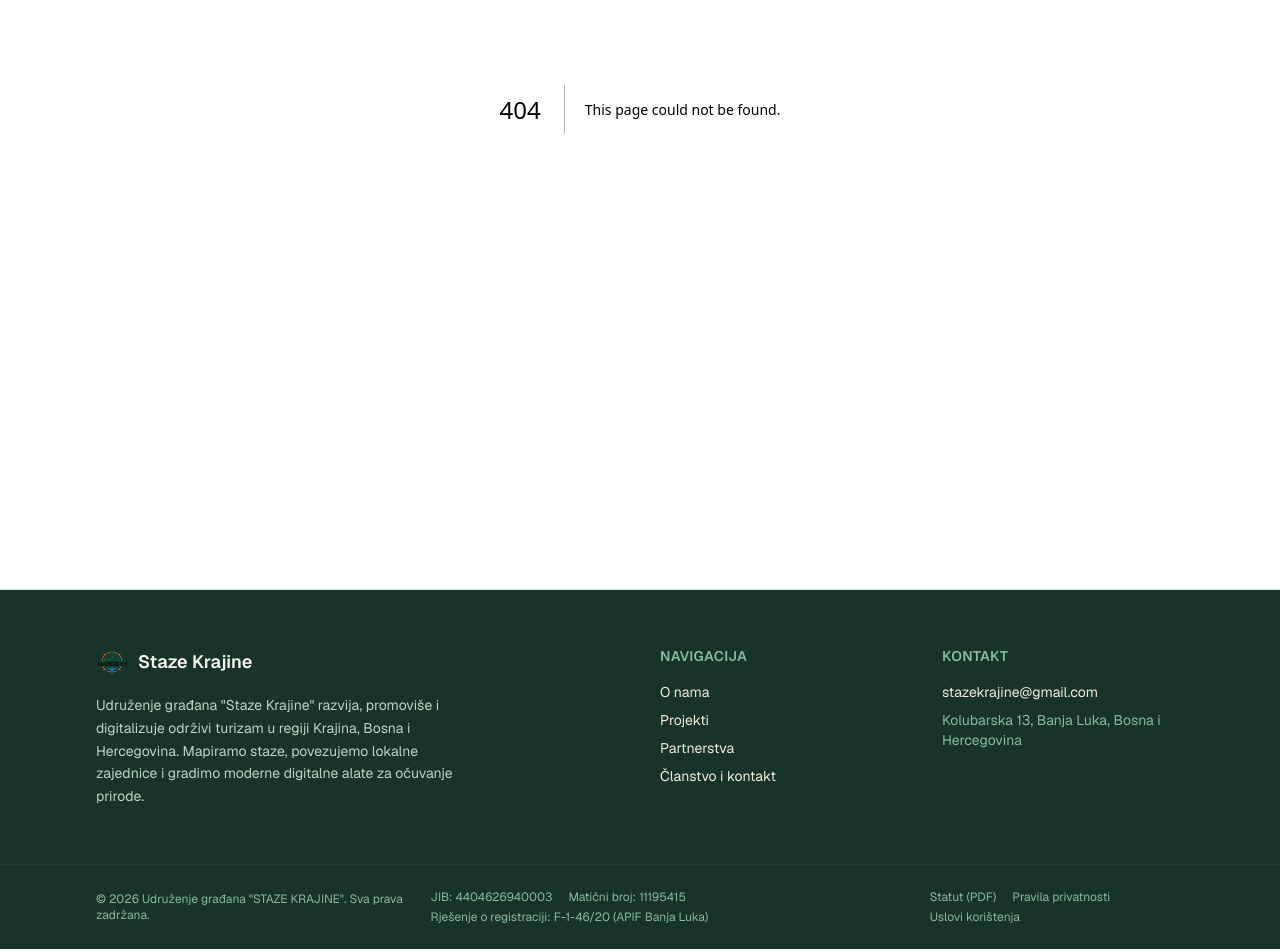
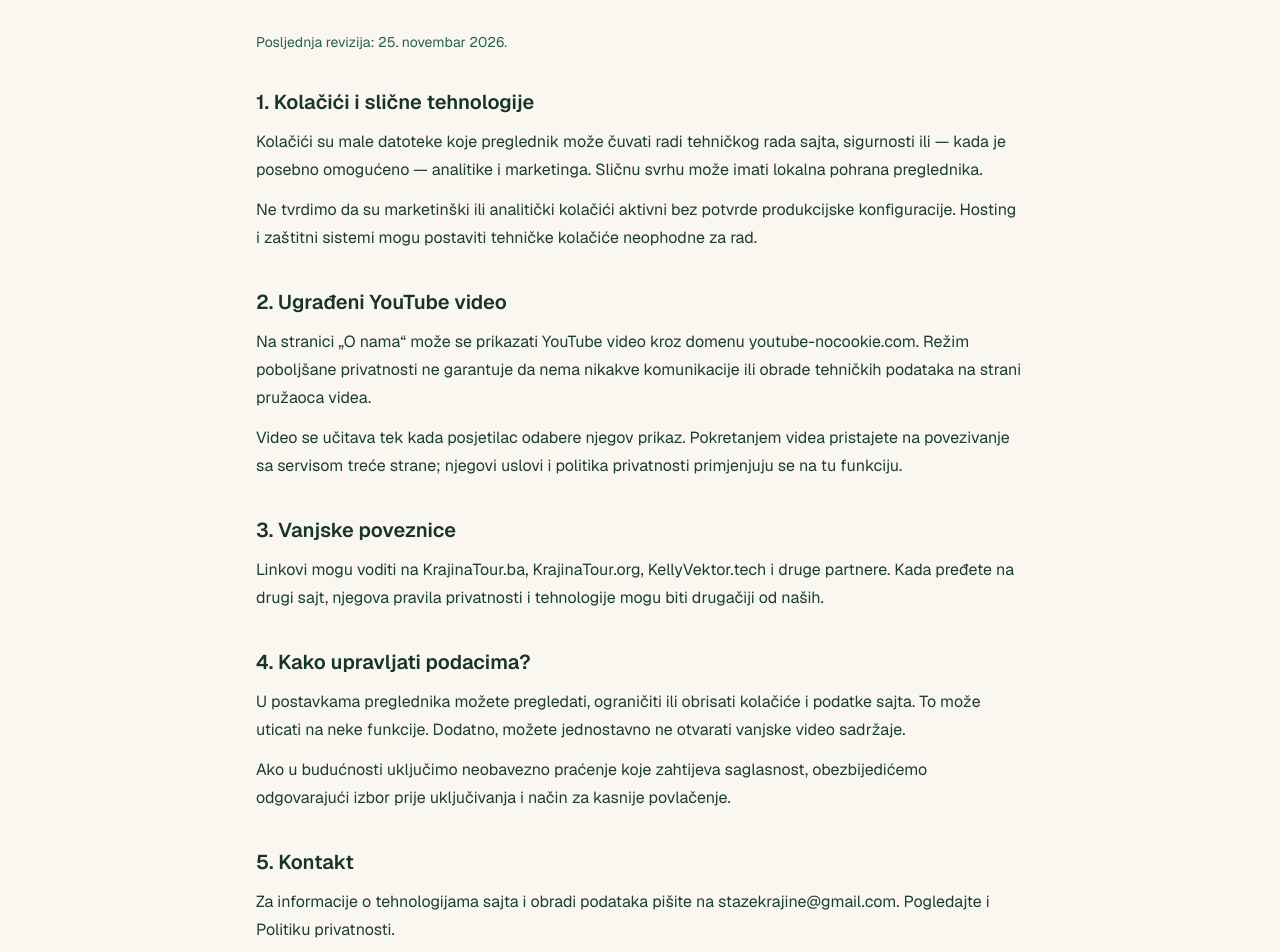
Before and after one commit to KellyVektorAI/stazekrajine-org, a Next.js app: page /kolacici in a window 1280 px wide. Before the commit this address had no page. Shown: the part 420-1372 px from the top of the page. Built offline with nearby package versions, Linux system fonts and the light colour scheme.

Commit message:
docs(staze): add cookies and external services policy

```diff
--- /dev/null
+++ b/app/kolacici/page.tsx
@@ -0,0 +1,32 @@
+import type { Metadata } from "next";
+import { LegalDocument, type LegalSection } from "@/components/LegalDocument";
+
+export const metadata: Metadata = {
+  title: "Kolačići i vanjske usluge",
+  description: "Informacije o tehničkoj pohrani, YouTube videu, hostingu i vanjskim povezanim servisima na StazeKrajine.org.",
+};
+
+const sections: LegalSection[] = [
+  { title: "1. Kolačići i slične tehnologije", paragraphs: [
+    "Kolačići su male datoteke koje preglednik može čuvati radi tehničkog rada sajta, sigurnosti ili — kada je posebno omogućeno — analitike i marketinga. Sličnu svrhu može imati lokalna pohrana preglednika.",
+    "Ne tvrdimo da su marketinški ili analitički kolačići aktivni bez potvrde produkcijske konfiguracije. Hosting i zaštitni sistemi mogu postaviti tehničke kolačiće neophodne za rad."
+  ] },
+  { title: "2. Ugrađeni YouTube video", paragraphs: [
+    "Na stranici „O nama“ može se prikazati YouTube video kroz domenu youtube-nocookie.com. Režim poboljšane privatnosti ne garantuje da nema nikakve komunikacije ili obrade tehničkih podataka na strani pružaoca videa.",
+    "Video se učitava tek kada posjetilac odabere njegov prikaz. Pokretanjem videa pristajete na povezivanje sa servisom treće strane; njegovi uslovi i politika privatnosti primjenjuju se na tu funkciju."
+  ] },
+  { title: "3. Vanjske poveznice", paragraphs: [
+    "Linkovi mogu voditi na KrajinaTour.ba, KrajinaTour.org, KellyVektor.tech i druge partnere. Kada pređete na drugi sajt, njegova pravila privatnosti i tehnologije mogu biti drugačiji od naših."
+  ] },
+  { title: "4. Kako upravljati podacima?", paragraphs: [
+    "U postavkama preglednika možete pregledati, ograničiti ili obrisati kolačiće i podatke sajta. To može uticati na neke funkcije. Dodatno, možete jednostavno ne otvarati vanjske video sadržaje.",
+    "Ako u budućnosti uključimo neobavezno praćenje koje zahtijeva saglasnost, obezbijedićemo odgovarajući izbor prije uključivanja i način za kasnije povlačenje."
+  ] },
+  { title: "5. Kontakt", paragraphs: [
+    "Za informacije o tehnologijama sajta i obradi podataka pišite na stazekrajine@gmail.com. Pogledajte i Politiku privatnosti."
+  ] }
+];
+
+export default function KolaciciPage() {
+  return <LegalDocument title="Kolačići i vanjske usluge" description="Transparentno o tehničkoj pohrani, ugrađenim sadržajima i pravima posjetilaca." sections={sections} />;
+}
```
